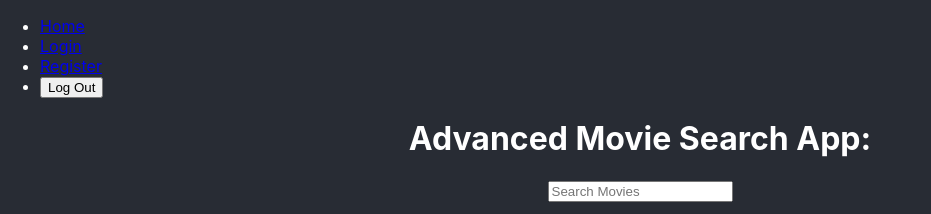
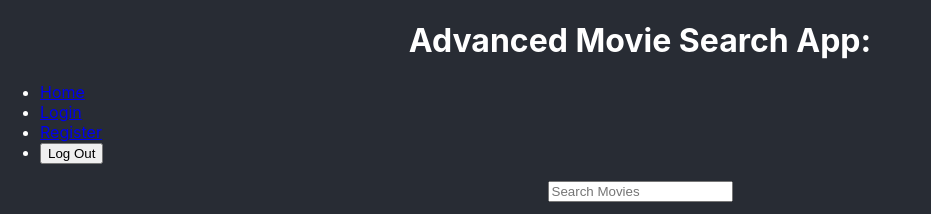
Before and after one commit to Cernuie/advanced-movie-search, a React (Create React App) app in the folder client/: page / in a window 1280 px wide. Shown: the top 214 px of the page, without its empty margins (0-931 px from the left). Built offline with nearby package versions, Linux system fonts and the light colour scheme; no server answers.

Commit message:
move components to navbar

```diff
--- a/client/src/App.jsx
+++ b/client/src/App.jsx
@@ -1,63 +1,33 @@
 import React, { useEffect, useState } from "react";
 import { BrowserRouter as Router, Switch, Route, Link } from "react-router-dom";
-import Login from "./components/Login";
-import Register from "./components/Register";
 import "./App.css";
 import MovieOverview from "./components/MovieOverview";
 import Home from "./components/Home";
+import NavBar from "./components/NavBar";
+import Login from "./components/Login";
+import Register from "./components/Register";
 
 function App() {
-  const [user, setUser] = useState()
+  const [user, setUser] = useState("")
 
-  function isLoggedIn() {
-    if (user) return `${user} is logged in`
-  }
-
-  useEffect(() => {
-    const loggedInUser = localStorage.getItem("token");
-    if (loggedInUser) {
-      const foundUser = JSON.parse(loggedInUser);
-      setUser(foundUser);
-    }
-  }, []);
-
-  const handleLogout = () => {
-    setUser("");
-    localStorage.clear();
-  }
   return (
 
     <Router>
       <div>
-        <nav>
-          <ul>
-            <li>
-              <Link to="/">Home</Link>
-            </li>
-            <li>
-              <Link to="/login">Login</Link>
-            </li>
-            <li>
-              <Link to="/register">Register</Link>
-            </li>
-            <li>
-              <button onClick={handleLogout}>Log Out</button>
-            </li>
-          </ul>
-        </nav>
         <h1 className="centre">Advanced Movie Search App:</h1>
+        <NavBar user={user} setUser={setUser} />
         <Switch>
           <Route path="/movie/:id">
             <MovieOverview />
           </Route>
           <Route path="/login">
-            <Login setUser={setUser}/>
+            <Login setUser={setUser} />
           </Route>
           <Route path="/register">
             <Register />
           </Route>
+
           <Route path="/" exact>
-          <div>{isLoggedIn()}</div>
             <Home />
           </Route>
         </Switch>
--- /dev/null
+++ b/client/src/components/NavBar.jsx
@@ -0,0 +1,42 @@
+import React, { useEffect, useState } from "react";
+
+export default function NavBar(props) {
+
+  const handleLogout = () => {
+    props.setUser("");
+    localStorage.clear();
+  }
+
+  // function isLoggedIn() {
+  //   if (props.user) return `${props.user} is logged in`
+  // }
+
+  const isLoggedIn = props.user ? `${props.user} is logged in` : ""
+  useEffect(() => {
+    const loggedInUser = localStorage.getItem("token");
+    if (loggedInUser) {
+      const foundUser = JSON.parse(loggedInUser);
+      props.setUser(foundUser);
+    }
+  }, [props.setUser]);
+
+  return (
+      <nav>
+        {isLoggedIn}
+        <ul>
+          <li>
+            <a href="/"> Home </a>
+          </li>
+          <li>
+            <a href="/login"> Login </a>
+          </li>
+          <li>
+            <a href="/register"> Register </a>
+          </li>
+          <li>
+            <button onClick={handleLogout}>Log Out</button>
+          </li>
+        </ul>
+      </nav>
+  )
+}
```
